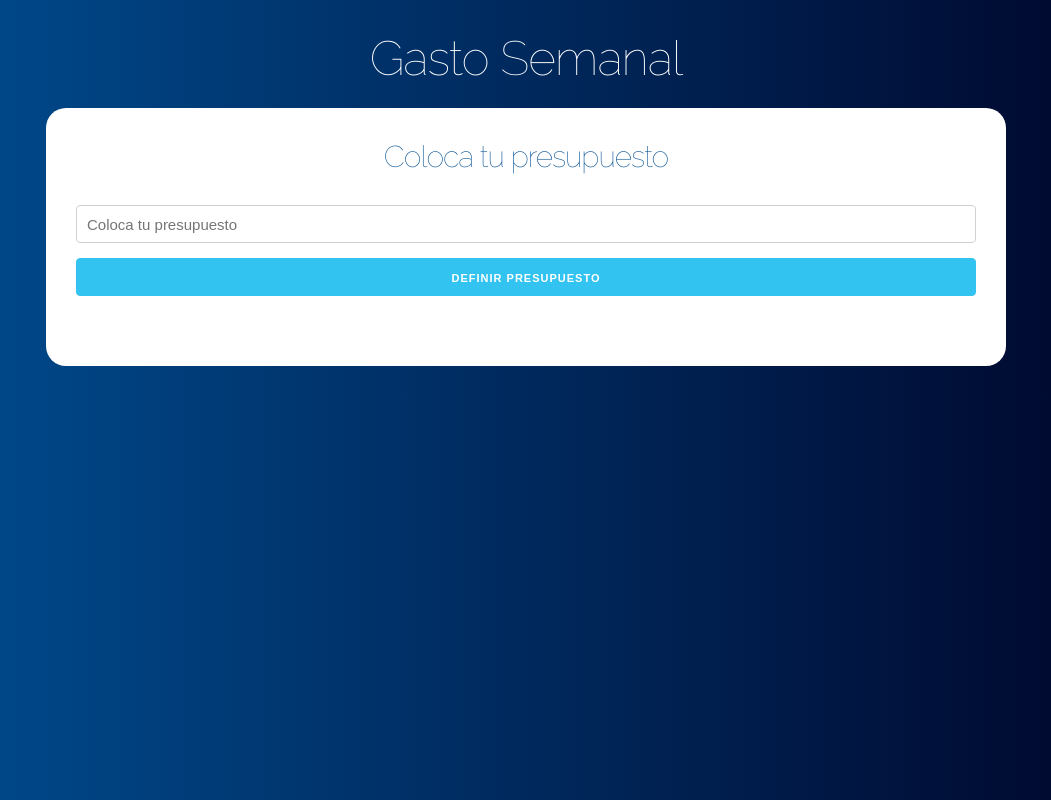
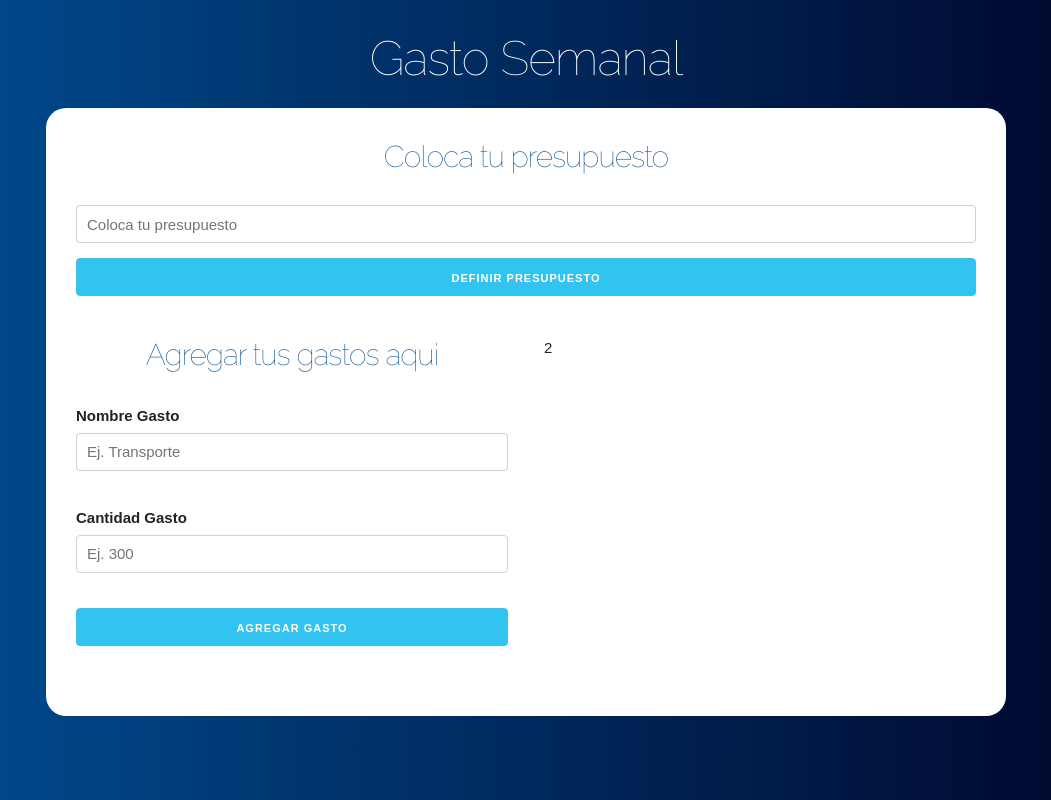
Before and after one commit to Devcrowmaster/budget-control, a React (Create React App) app: page / in a window 1280 px wide. Shown: the whole page, without its empty margins (114-1165 px from the left). Built offline with nearby package versions, Linux system fonts and the light colour scheme.

Commit message:
Creando componente form

```diff
--- a/src/App.js
+++ b/src/App.js
@@ -1,5 +1,6 @@
 import React,{useState} from 'react';
 import Question from './components/Question';
+import Form from './components/Form';
 
 function App() {
   //Definir state
@@ -17,8 +18,15 @@
               saveBudget={saveBudget}
               saveRemaining={saveRemaining}
             >
-
             </Question>
+            <div className="row">
+              <div className="one-half column">
+                <Form />
+              </div>
+              <div className="one-half column">
+                2
+              </div>
+            </div>
           </div>
         </header>
       </div>
--- /dev/null
+++ b/src/components/Form.js
@@ -0,0 +1,35 @@
+import React, { useState } from 'react'
+
+const Form = () => {
+  return (
+    <form>
+      <h2>Agregar tus gastos aqui</h2>
+
+      <div className="campo">
+        <label htmlFor="name">Nombre Gasto</label>
+        <input
+          id="name"
+          type="text"
+          className="u-full-width"
+          placeholder="Ej. Transporte"
+        />
+      </div>
+      <div className="campo">
+        <label htmlFor="quantify">Cantidad Gasto</label>
+        <input
+          id="quantify"
+          type="number"
+          className="u-full-width"
+          placeholder="Ej. 300"
+        />
+      </div>
+      <input
+        type="submit"
+        className="button-primary u-full-width"
+        value="Agregar Gasto"
+      />
+    </form>
+   );
+}
+
+export default Form;
```
